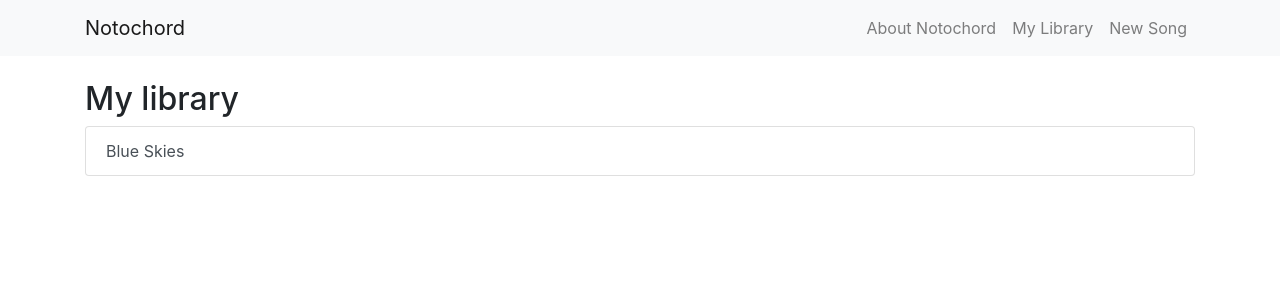
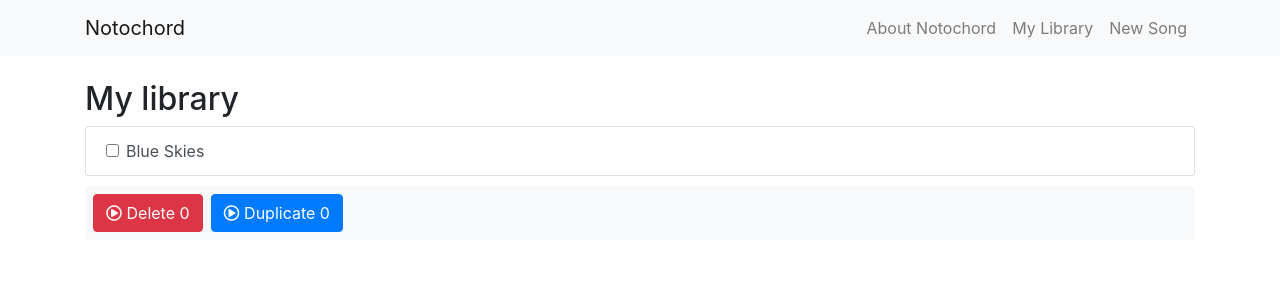
Before and after one commit to notochord/notochord.github.io, a React (Create React App) app: page /library in a window 1280 px wide. Shown: the top 300 px of the page. Built offline with nearby package versions, Linux system fonts and the light colour scheme.

Commit message:
library mass-edit options and title editing

```diff
--- a/src/App.css
+++ b/src/App.css
@@ -1,3 +1,15 @@
 #page {
   margin-top: 80px;
 }
+.toolbar-row {
+  width: 100%;
+}
+.notochord-toolbar {
+  padding: 8px;
+  border-radius: 5px;
+  margin-top: 10px;
+}
+
+.notochord-toolbar > *:not(:first-child) {
+  margin-left: 8px;
+}
--- /dev/null
+++ b/src/components/FAIcon.js
@@ -0,0 +1,10 @@
+import React, {Component} from 'react';
+
+// because react-bootstrap doesn't seem to have a component for this lol
+export default class FAIcon extends Component {
+  render() {
+    return (
+      <i aria-hidden="true" className={`far fa-${this.props.icon}`}></i>
+    );
+  }
+}
--- a/src/css/editor.css
+++ b/src/css/editor.css
@@ -1,3 +1,6 @@
+.song-editable-title {
+  margin-bottom: 10px;
+}
 .centeredBlock {
   width: 100%;
   padding: 10px 25px;
@@ -13,7 +16,3 @@
 .NotochordSVGElement {
   width: 100%;
 }
-
-.navbar-row {
-  width: 100%;
-}
--- a/src/routes/Editor.js
+++ b/src/routes/Editor.js
@@ -2,6 +2,8 @@ import React, {Component} from 'react';
 import * as songDB from '../songDB.js';
 import * as bs from 'react-bootstrap';
 import '../css/editor.css';
+
+import FAIcon from '../components/FAIcon.js';
 
 import 'notochord/src/core.js';
 
@@ -22,15 +24,45 @@ export default class Editor extends Component {
       });
     }
   }
+  onTitleChange(newTitle) {
+    // I don't wanna deep copy it so this'll have to do
+    const song = this.state.song;
+    if(!song || song === NEW_SONG) return; // @todo how do new songs work?
+    song.title = newTitle;
+    this.setState({...this.state, song});
+    songDB.putSong(song);
+  }
   render() {
     const song = this.state.song;
     if(!song) return (<div>Loading...</div>);
     return (
       <div>
-        <h2>{song === NEW_SONG ? 'New Song' : song.title}</h2>
+        <EditableTitle song={song} handleChange={this.onTitleChange.bind(this)} />
         <NotochordRenderer song={song}/>
         <PlaybackControls />
       </div>
+    );
+  }
+}
+
+class EditableTitle extends Component {
+  constructor(props) {
+    super(props);
+    const song = this.props.song;
+    // @todo auto-increment default title?
+    this.state = {title: song === NEW_SONG ? 'New Song' : song.title};
+  }
+  titleChanged(e) {
+    const newTitle = e.target.value;
+    if(newTitle === this.state.title) return; // title didn't change
+    this.setState({...this.state, title: newTitle});
+    this.props.handleChange(newTitle);
+  }
+  render() {
+    return (
+      <bs.Form.Control size="lg" type="text" className="song-editable-title"
+        defaultValue={this.state.title}
+        onBlur={this.titleChanged.bind(this)} /> // onChange felt too often (wasn't onchange similar to onblur? Did react break it?)
     );
   }
 }
@@ -73,7 +105,7 @@ class NotochordRenderer extends Component {
 class PlaybackControls extends Component {
   render() {
     return (
-      <bs.Navbar bg="light" expand="lg">
+      <bs.ButtonToolbar className="notochord-toolbar bg-light">
         <bs.Row className="navbar-row">
           <bs.Col>
             <bs.ButtonGroup className="mr-2">
@@ -126,16 +158,7 @@ class PlaybackControls extends Component {
             </bs.Form.Group>
           </bs.Col>*/}
         </bs.Row>
-      </bs.Navbar>
+      </bs.ButtonToolbar>
     );
   }
 }
-
-// because react-bootstrap doesn't seem to have a component for this lol
-class FAIcon extends Component {
-  render() {
-    return (
-      <i aria-hidden="true" className={`far fa-${this.props.icon}`}></i>
-    );
-  }
-}
--- a/src/routes/Library.js
+++ b/src/routes/Library.js
@@ -1,12 +1,14 @@
 import React, {Component} from 'react';
 import * as bs from 'react-bootstrap';
+
+import FAIcon from '../components/FAIcon.js';
 
 import * as songDB from '../songDB.js';
 
 export default class Library extends Component {
   constructor() {
     super();
-    this.state = {songs: []};
+    this.state = {songs: [], checkedChildren: new Set()};
     this.updateSongState();
     songDB.observe(this.updateSongState.bind(this));
   }
@@ -15,13 +17,23 @@ export default class Library extends Component {
       this.setState({...this.state, songs})
     });
   }
+  childCheckedStateChanged(childUID, checked) {
+    let newChecked = new Set([...this.state.checkedChildren]);
+    if(checked) {
+      newChecked.add(childUID);
+    } else {
+      newChecked.delete(childUID);
+    }
+    this.setState({...this.state, checkedChildren: newChecked});
+  }
   render() {
     return (
       <div>
         <h2>My library</h2>
         <bs.ListGroup>
-          {this.state.songs.map(song => (<LibraryItem key={song.uid} song={song} setSong={this.props.setSong} />))}
+          {this.state.songs.map(song => (<LibraryItem key={song.uid} song={song} checkedStateChanged={this.childCheckedStateChanged.bind(this)} />))}
         </bs.ListGroup>
+        <LibraryToolbar checkedSongs={this.state.checkedChildren}/>
       </div>
     );
   }
@@ -32,10 +44,40 @@ class LibraryItem extends Component {
     window.location = '/editor/';
   }
   render() {
+    const song = this.props.song;
     return (
-      <bs.ListGroup.Item action href={`/editor/${this.props.song.uid}`}>
-        {this.props.song.title}
+      <bs.ListGroup.Item action href={`/editor/${song.uid}`}>
+        <bs.Form.Check
+          label={song.title}
+          onClick={e => this.props.checkedStateChanged(song.uid, e.target.checked)}/>
       </bs.ListGroup.Item>
     );
   }
 }
+
+class LibraryToolbar extends Component {
+  deleteChecked() {
+    // @todo do this as 1 transaction probably
+    this.props.checkedSongs.forEach(uid => songDB.deleteSong(uid));
+  }
+  duplicateChecked() {
+    // heck yeah async
+    this.props.checkedSongs.forEach(async (uid) => {
+      let song = await songDB.getSong(uid);
+      delete song.uid; // hope that doesn't corrupt the copy in the db lol
+      songDB.putSong(song);
+    });
+  }
+  render() {
+    return (
+      <bs.ButtonToolbar className="notochord-toolbar bg-light">
+          <bs.Button variant="danger" onClick={this.deleteChecked.bind(this)}>
+            <FAIcon icon="play-circle" /> Delete {this.props.checkedSongs.size}
+          </bs.Button>
+          <bs.Button onClick={this.duplicateChecked.bind(this)}>
+            <FAIcon icon="play-circle" /> Duplicate {this.props.checkedSongs.size}
+          </bs.Button>
+      </bs.ButtonToolbar>
+    );
+  }
+}
--- a/src/songDB.js
+++ b/src/songDB.js
@@ -86,4 +86,13 @@ export async function putSong(data, uid) {
   return tx.complete;
 }
 
+export async function deleteSong(uid) {
+  const db = await dbPromise;
+  const tx = db.transaction('songs', 'readwrite');
+  const store = tx.objectStore('songs');
+  store.delete(uid)
+  observers.forEach(observer => observer());
+  return tx.complete;
+}
+
 // @todo do we want to delete songs? nahh our users don't make mistakes
```
